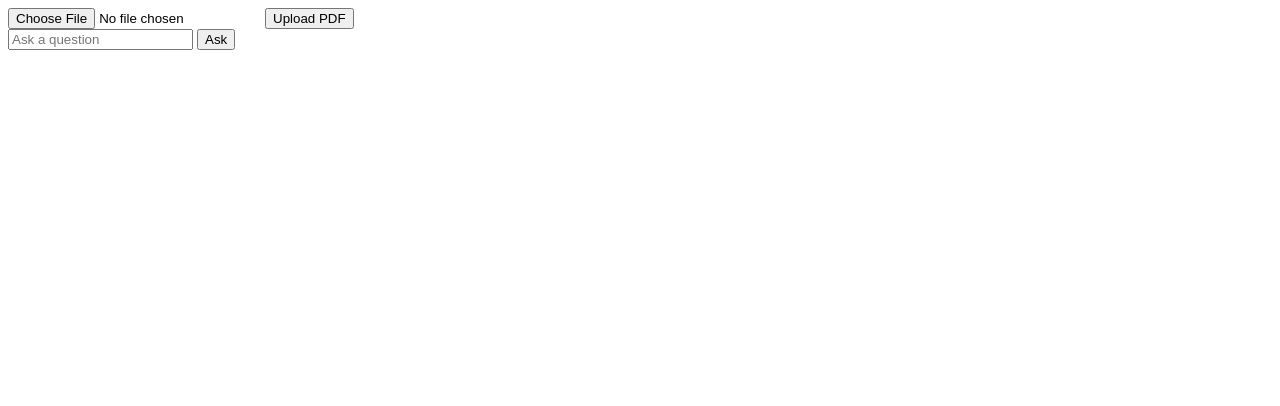
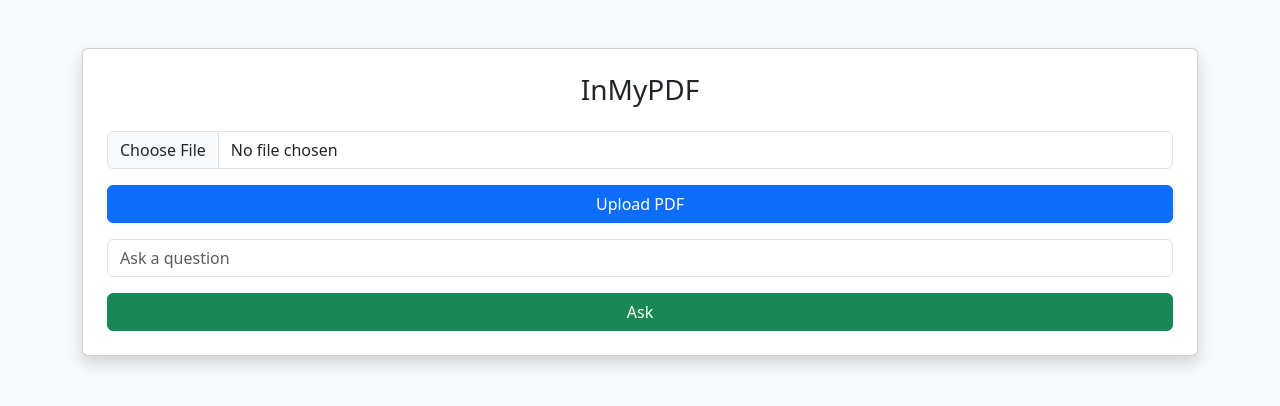
Before and after one commit to FaheemaTamton/InMyPDF, a FastAPI app: page / in a window 1280 px wide. Shown: the top 406 px of the page. Run offline with FastAPI, Linux system fonts and the light colour scheme.

Commit message:
Update index.html

```diff
--- a/templates/index.html
+++ b/templates/index.html
@@ -1,7 +1,14 @@
 <!DOCTYPE html>
 <html>
 <head>
+    <title>InMyPDF</title>
+    <link href="https://cdn.jsdelivr.net/npm/bootstrap@5.3.2/dist/css/bootstrap.min.css" rel="stylesheet">
+</head>
+<body class="bg-light">
 
+<div class="container mt-5">
+    <div class="card shadow p-4">
+        <h3 class="text-center">InMyPDF</h3>
 
         <input type="file" id="pdf" class="form-control my-3">
         <button class="btn btn-primary w-100" onclick="uploadPDF()">Upload PDF</button>
```
